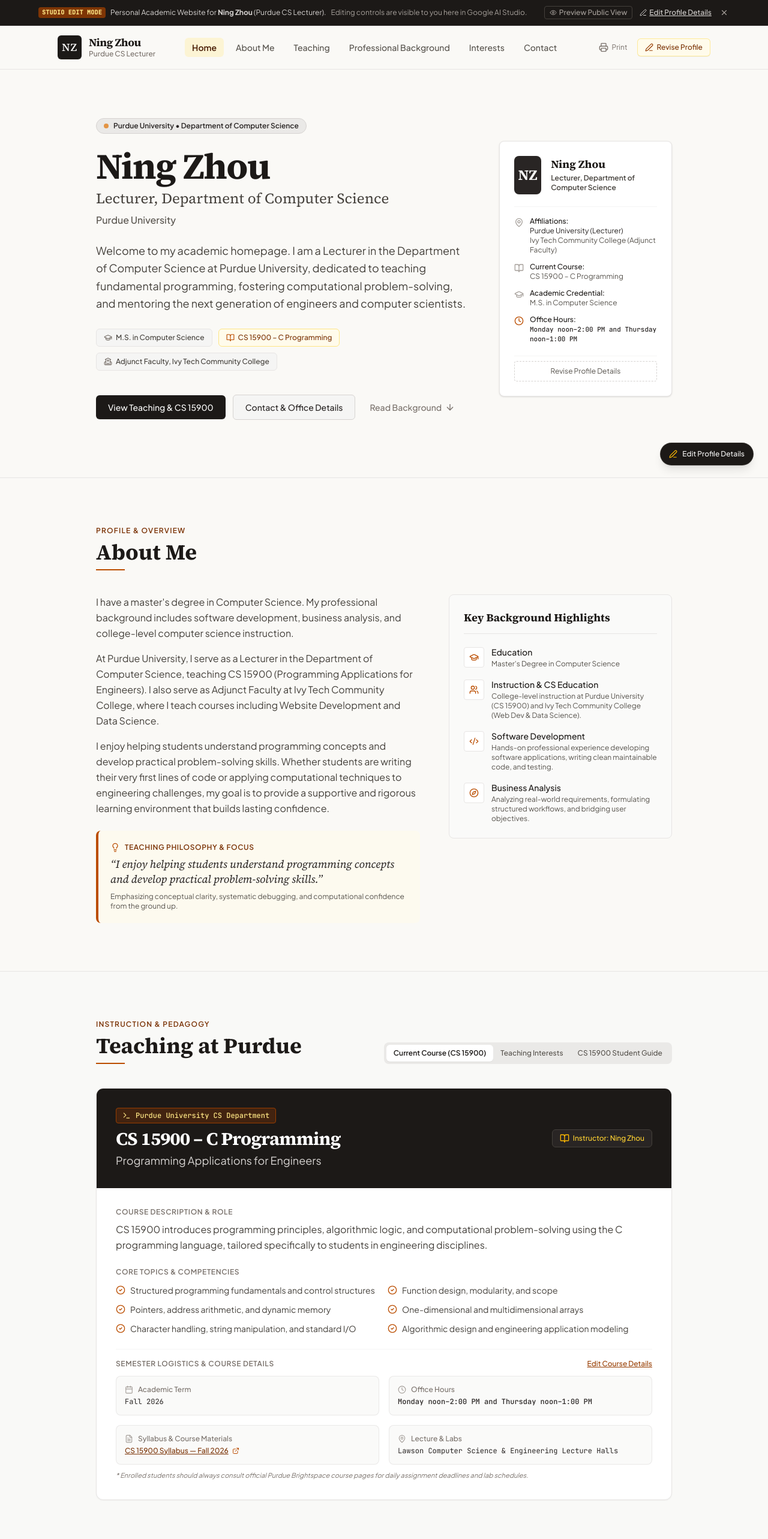
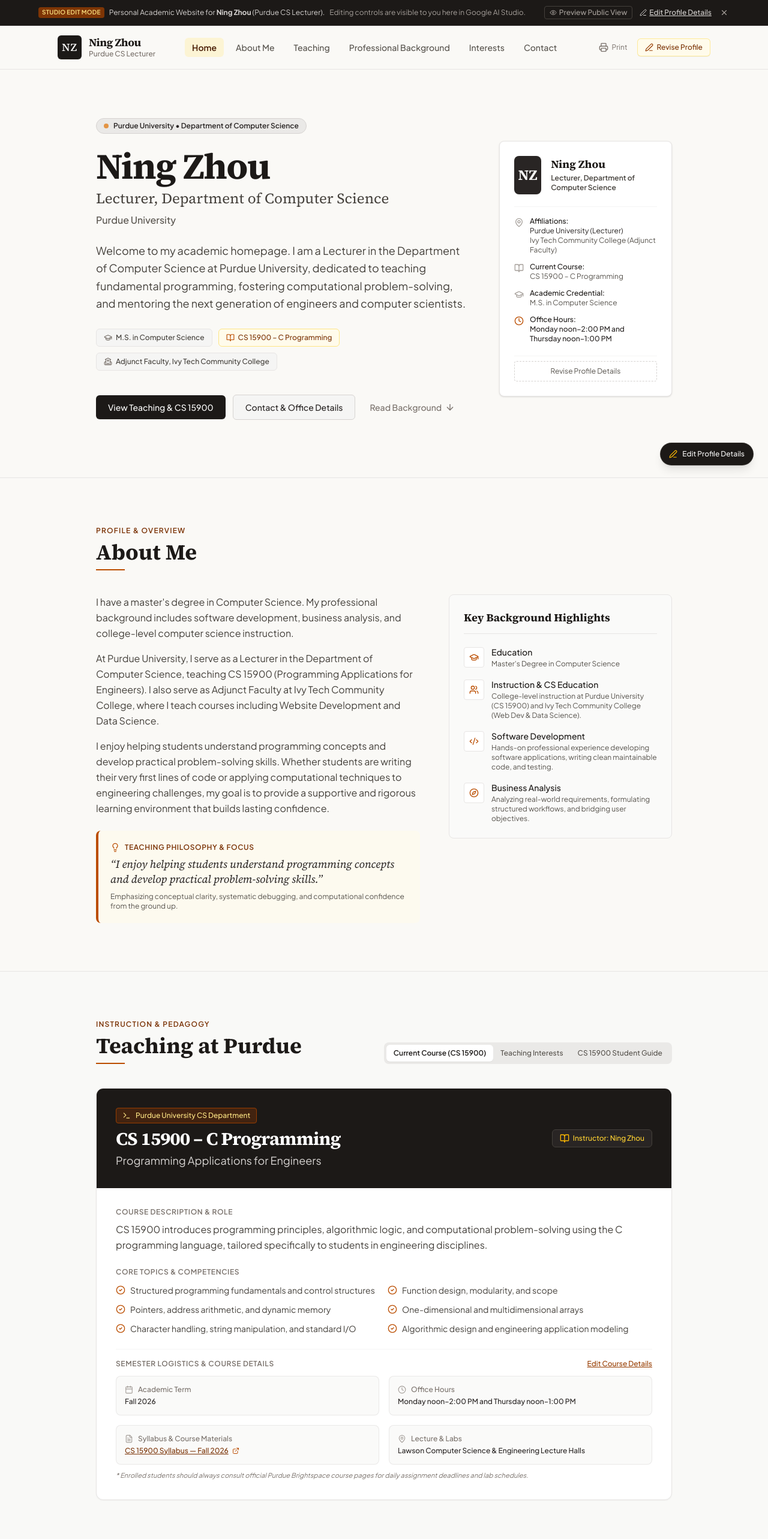
Before and after one commit to ningzhou-tech/ningzhou-tech.github.io, a React (Vite) app: page / in a window 1280 px wide. Shown: the top 2566 px of the page at 60% size. Built offline with nearby package versions, Linux system fonts and the light colour scheme.

Commit message:
Add files via upload
Update academic portfolio

```diff
--- a/src/App.tsx
+++ b/src/App.tsx
@@ -104,7 +104,7 @@
         >
           <div className="max-w-6xl mx-auto w-full flex items-center justify-between gap-3">
             <div className="flex items-center gap-2">
-              <span className="px-1.5 py-0.5 rounded bg-amber-800/80 text-amber-200 font-mono text-[10px] font-semibold tracking-wide uppercase">
+              <span className="px-1.5 py-0.5 rounded bg-amber-800/80 text-amber-200 text-[10px] font-semibold tracking-wide uppercase">
                 Studio Edit Mode
               </span>
               <span className="text-stone-300">
--- a/src/components/ContactSection.tsx
+++ b/src/components/ContactSection.tsx
@@ -73,7 +73,7 @@
                       {copiedKey === 'email' ? <Check className="w-3.5 h-3.5 text-emerald-600" /> : <Copy className="w-3.5 h-3.5" />}
                     </button>
                   </div>
-                  <div className="p-2.5 bg-stone-50 rounded border border-stone-200/80 font-mono text-xs text-stone-800 break-all">
+                  <div className="p-2.5 bg-stone-50 rounded border border-stone-200/80 text-xs text-stone-800 break-all">
                     {contact.email}
                   </div>
                 </div>
@@ -88,7 +88,7 @@
                       Office Location
                     </span>
                   </div>
-                  <div className="p-2.5 bg-stone-50 rounded border border-stone-200/80 font-mono text-xs text-stone-800">
+                  <div className="p-2.5 bg-stone-50 rounded border border-stone-200/80 text-xs text-stone-800">
                     {contact.office}
                   </div>
                 </div>
@@ -103,7 +103,7 @@
                       Student Office Hours
                     </span>
                   </div>
-                  <div className="p-2.5 bg-stone-50 rounded border border-stone-200/80 font-mono text-xs text-stone-800 font-medium">
+                  <div className="p-2.5 bg-stone-50 rounded border border-stone-200/80 text-xs text-stone-800 font-medium">
                     {contact.hours}
                   </div>
                 </div>
--- a/src/components/HeroSection.tsx
+++ b/src/components/HeroSection.tsx
@@ -133,7 +133,7 @@
                     <Clock className="w-4 h-4 text-amber-700 shrink-0 mt-0.5" />
                     <div>
                       <span className="font-medium text-stone-900 block">Office Hours:</span>
-                      <span className="font-mono text-stone-800 text-[11px] font-medium">{profile.contact.hours}</span>
+                      <span className="text-stone-800 text-xs font-medium">{profile.contact.hours}</span>
                     </div>
                   </div>
                 )}
--- a/src/components/InterestsSection.tsx
+++ b/src/components/InterestsSection.tsx
@@ -64,7 +64,7 @@
                 {interest.tags.map((tag, tIdx) => (
                   <span
                     key={tIdx}
-                    className="px-2.5 py-1 rounded bg-stone-100 text-stone-700 text-xs font-mono font-medium border border-stone-200/60"
+                    className="px-2.5 py-1 rounded bg-stone-100 text-stone-700 text-xs font-medium border border-stone-200/60"
                   >
                     #{tag}
                   </span>
--- a/src/components/TeachingSection.tsx
+++ b/src/components/TeachingSection.tsx
@@ -71,7 +71,7 @@
             <div className="bg-white rounded-xl border border-stone-200 shadow-xs overflow-hidden">
               <div className="bg-stone-900 text-stone-100 p-6 sm:p-8 flex flex-col md:flex-row md:items-center justify-between gap-4">
                 <div>
-                  <div className="inline-flex items-center gap-2 px-2.5 py-1 rounded bg-amber-900/40 text-amber-200 border border-amber-800 text-xs font-mono font-medium mb-2">
+                  <div className="inline-flex items-center gap-2 px-2.5 py-1 rounded bg-amber-900/40 text-amber-200 border border-amber-800 text-xs font-medium mb-2">
                     <Terminal className="w-3.5 h-3.5" />
                     Purdue University CS Department
                   </div>
@@ -138,7 +138,7 @@
                           <Calendar className="w-3.5 h-3.5 text-stone-400" />
                           <span>Academic Term</span>
                         </div>
-                        <div className="font-mono text-stone-800">
+                        <div className="text-stone-800 font-medium">
                           {teaching.semesterPlaceholder}
                         </div>
                       </div>
@@ -150,7 +150,7 @@
                           <Clock className="w-3.5 h-3.5 text-stone-400" />
                           <span>Office Hours</span>
                         </div>
-                        <div className="font-mono text-stone-800 font-medium">
+                        <div className="text-stone-800 font-medium">
                           {profile.contact.hours || teaching.officeHoursPlaceholder}
                         </div>
                       </div>
@@ -186,7 +186,7 @@
                           <MapPin className="w-3.5 h-3.5 text-stone-400" />
                           <span>Lecture & Labs</span>
                         </div>
-                        <div className="font-mono text-stone-800">
+                        <div className="text-stone-800 font-medium">
                           {teaching.courseLocationPlaceholder}
                         </div>
                       </div>
```
Also changed, not shown: src/components/EditModal.tsx (+11 -11 lines), 1 other file (tests, documents, lock files or other folders).
